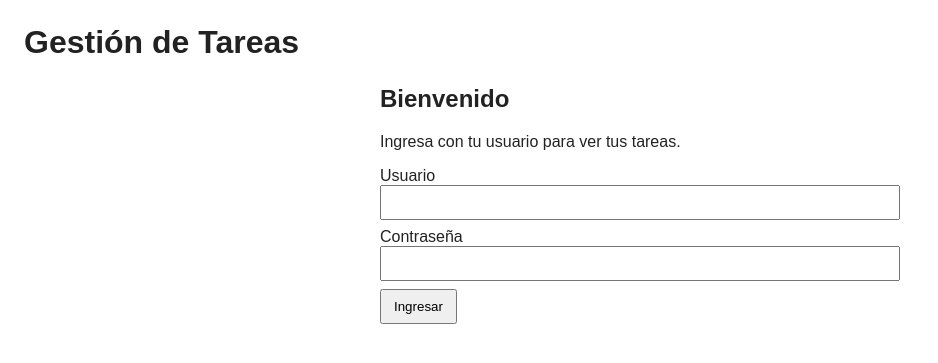
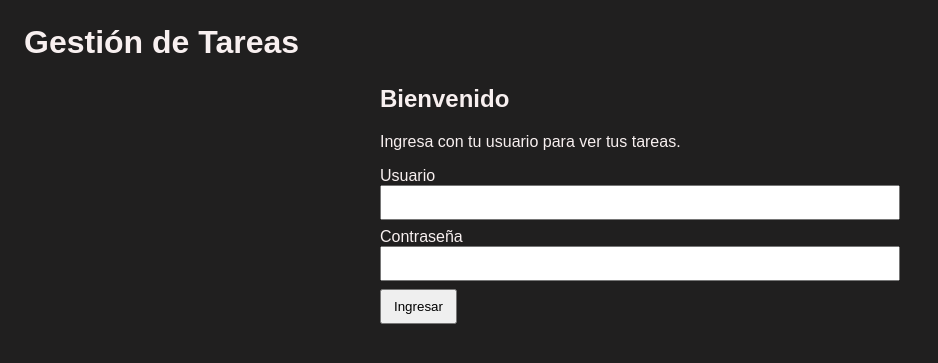
Before and after one commit to emipaz/taller-tareas, a FastAPI app: page / in a window 1280 px wide. Shown: the top 363 px of the page, without its empty margins (0-938 px from the left). Run offline with FastAPI, Linux system fonts and the light colour scheme.

Commit message:
Actualizar estilos de cuerpo en CSS: cambiar color de texto y fondo

```diff
--- a/api-rest/static/main.css
+++ b/api-rest/static/main.css
@@ -1,7 +1,8 @@
 body {
   font-family: Arial, Helvetica, sans-serif;
   margin: 24px;
-  color: #222;
+  color: #f8f0f0;
+  background: #201f1f;
 }
 h1 { margin: 0 0 12px 0; }
 .controls { margin-bottom: 12px; }
```
